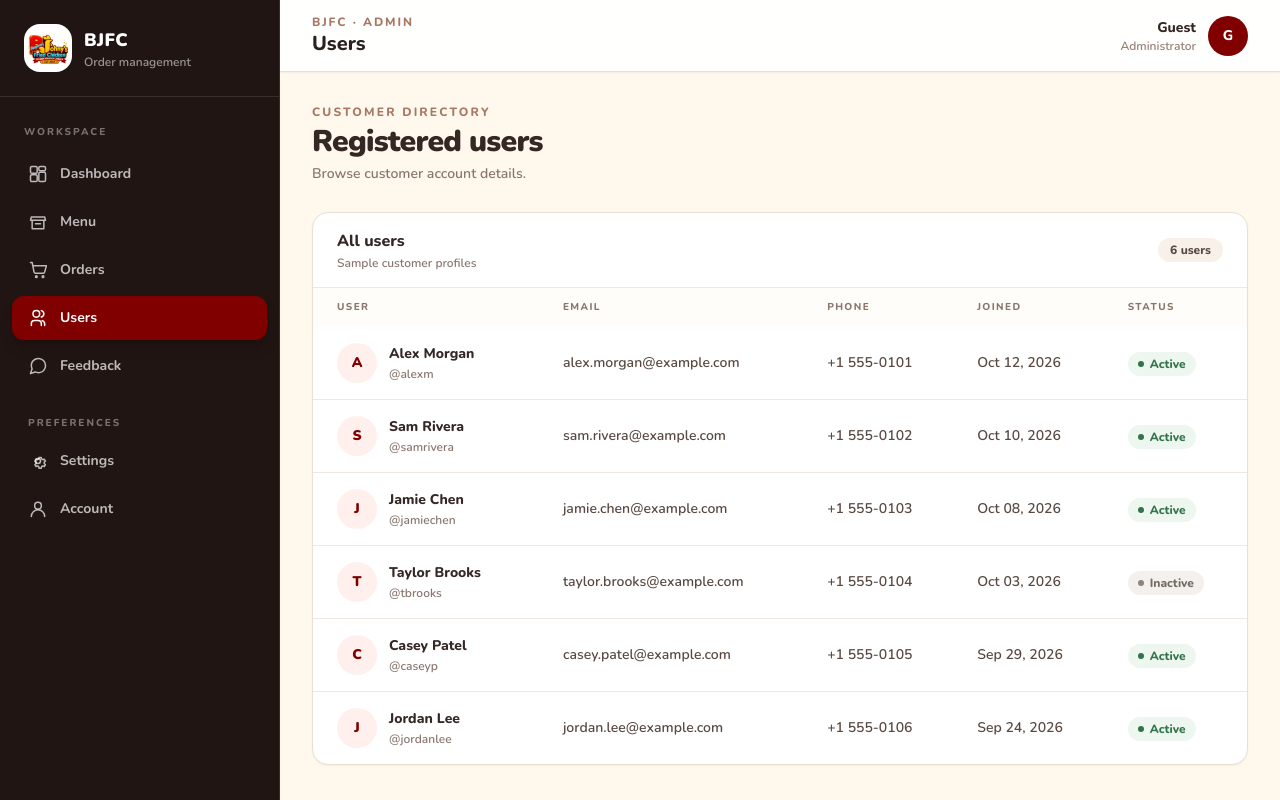
After one commit to khianvictorycalderon/BJFC-Order-Management-System, a Django app: page /admin-panel/users in a window 1280 px wide. The commit adds this page. Run offline with Django 5.2, Linux system fonts and the light colour scheme.

Commit message:
Added registered users page

```diff
--- a/pages/templates/private/layout/admin/sidebar.html
+++ b/pages/templates/private/layout/admin/sidebar.html
@@ -28,6 +28,10 @@
             <svg class="h-5 w-5 shrink-0" viewBox="0 0 24 24" fill="none" stroke="currentColor" stroke-width="1.8" stroke-linecap="round" stroke-linejoin="round"><path d="M3 3h2l2.2 11.2a2 2 0 0 0 2 1.6h8.9a2 2 0 0 0 2-1.6L22 7H6"/><circle cx="10" cy="20" r="1"/><circle cx="18" cy="20" r="1"/></svg>
             Orders
         </a>
+        <a href="{% url 'admin_users' %}" {% if request.resolver_match.url_name == 'admin_users' %}aria-current="page"{% endif %} class="group flex items-center gap-3 rounded-xl px-4 py-3 text-sm font-bold transition {% if request.resolver_match.url_name == 'admin_users' %}bg-[#800000] text-white shadow-lg shadow-black/15{% else %}text-white/70 hover:bg-white/10 hover:text-white{% endif %}">
+            <svg class="h-5 w-5 shrink-0" viewBox="0 0 24 24" fill="none" stroke="currentColor" stroke-width="1.8" stroke-linecap="round" stroke-linejoin="round"><path d="M16 21v-2a4 4 0 0 0-4-4H8a4 4 0 0 0-4 4v2"/><circle cx="10" cy="7" r="4"/><path d="M20 21v-2a4 4 0 0 0-3-3.87M16 3.13a4 4 0 0 1 0 7.75"/></svg>
+            Users
+        </a>
         <a href="{% url 'admin_feedback' %}" {% if request.resolver_match.url_name == 'admin_feedback' %}aria-current="page"{% endif %} class="group flex items-center gap-3 rounded-xl px-4 py-3 text-sm font-bold transition {% if request.resolver_match.url_name == 'admin_feedback' %}bg-[#800000] text-white shadow-lg shadow-black/15{% else %}text-white/70 hover:bg-white/10 hover:text-white{% endif %}">
             <svg class="h-5 w-5 shrink-0" viewBox="0 0 24 24" fill="none" stroke="currentColor" stroke-width="1.8" stroke-linecap="round" stroke-linejoin="round"><path d="M21 11.5a8.4 8.4 0 0 1-.9 3.8 8.5 8.5 0 0 1-7.6 4.7 8.4 8.4 0 0 1-3.8-.9L3 21l1.9-5.7a8.4 8.4 0 0 1-.9-3.8A8.5 8.5 0 0 1 8.7 3.9a8.4 8.4 0 0 1 3.8-.9h.5a8.5 8.5 0 0 1 8 8v.5Z"/></svg>
             Feedback
--- /dev/null
+++ b/pages/templates/private/layout/admin/users.html
@@ -0,0 +1,72 @@
+{% extends "private/layout/admin/base.html" %}
+{% load static %}
+
+{% block title %}Registered Users{% endblock %}
+{% block page_heading %}Users{% endblock %}
+
+{% block content %}
+<div class="space-y-7">
+    <div class="flex flex-col gap-4 sm:flex-row sm:items-end sm:justify-between">
+        <div>
+            <p class="text-xs font-extrabold uppercase tracking-[0.18em] text-[#a87864]">Customer directory</p>
+            <h2 class="mt-1 text-3xl font-black tracking-tight text-[#342724]">Registered users</h2>
+            <p class="mt-1 text-sm font-semibold text-[#89776e]">Browse customer account details.</p>
+        </div>
+    </div>
+
+    <section class="overflow-hidden rounded-2xl border border-[#eadfd2] bg-white shadow-sm">
+        <div class="flex flex-col gap-1 border-b border-[#f0e8df] px-5 py-4 sm:flex-row sm:items-center sm:justify-between sm:px-6">
+            <div>
+                <h3 class="font-extrabold text-[#342724]">All users</h3>
+                <p class="mt-0.5 text-xs font-semibold text-[#89776e]">Sample customer profiles</p>
+            </div>
+            <span class="inline-flex w-fit items-center rounded-full bg-[#f7f1e9] px-3 py-1 text-xs font-extrabold text-[#594941]">{{ users|length }} users</span>
+        </div>
+
+        <div class="overflow-x-auto">
+            <table class="w-full min-w-[760px] border-collapse text-left">
+                <thead class="bg-[#fffdfa]">
+                    <tr>
+                        <th scope="col" class="px-5 py-3 text-[10px] font-extrabold uppercase tracking-[0.14em] text-[#89776e] sm:px-6">User</th>
+                        <th scope="col" class="px-5 py-3 text-[10px] font-extrabold uppercase tracking-[0.14em] text-[#89776e]">Email</th>
+                        <th scope="col" class="px-5 py-3 text-[10px] font-extrabold uppercase tracking-[0.14em] text-[#89776e]">Phone</th>
+                        <th scope="col" class="px-5 py-3 text-[10px] font-extrabold uppercase tracking-[0.14em] text-[#89776e]">Joined</th>
+                        <th scope="col" class="px-5 py-3 text-[10px] font-extrabold uppercase tracking-[0.14em] text-[#89776e]">Status</th>
+                    </tr>
+                </thead>
+                <tbody class="divide-y divide-[#f0e8df]">
+                    {% for user in users %}
+                    <tr class="transition hover:bg-[#fffdfa]">
+                        <td class="px-5 py-4 sm:px-6">
+                            <div class="flex items-center gap-3">
+                                <span class="flex h-10 w-10 shrink-0 items-center justify-center rounded-full bg-[#fff0ed] text-sm font-black text-[#800000]" aria-hidden="true">{{ user.name|slice:":1" }}</span>
+                                <span>
+                                    <span class="block text-sm font-extrabold text-[#342724]">{{ user.name }}</span>
+                                    <span class="mt-0.5 block text-xs font-semibold text-[#89776e]">@{{ user.username }}</span>
+                                </span>
+                            </div>
+                        </td>
+                        <td class="px-5 py-4 text-sm font-semibold text-[#594941]">{{ user.email }}</td>
+                        <td class="px-5 py-4 text-sm font-semibold text-[#594941]">{{ user.phone }}</td>
+                        <td class="px-5 py-4 text-sm font-semibold text-[#594941]">{{ user.joined }}</td>
+                        <td class="px-5 py-4">
+                            {% if user.status == "Active" %}
+                            <span class="inline-flex items-center gap-1.5 rounded-full bg-[#edf7ef] px-2.5 py-1 text-xs font-extrabold text-[#32744a]">
+                                <span class="h-1.5 w-1.5 rounded-full bg-[#32744a]"></span>
+                                {{ user.status }}
+                            </span>
+                            {% else %}
+                            <span class="inline-flex items-center gap-1.5 rounded-full bg-[#f3f0ed] px-2.5 py-1 text-xs font-extrabold text-[#746b65]">
+                                <span class="h-1.5 w-1.5 rounded-full bg-[#8f837b]"></span>
+                                {{ user.status }}
+                            </span>
+                            {% endif %}
+                        </td>
+                    </tr>
+                    {% endfor %}
+                </tbody>
+            </table>
+        </div>
+    </section>
+</div>
+{% endblock %}
--- a/pages/urls.py
+++ b/pages/urls.py
@@ -20,6 +20,8 @@ urlpatterns = [
     path("admin-panel/menu/", views.admin_menu, name="admin_menu"),
     path("admin-panel/orders/", views.admin_orders, name="admin_orders"),
     path("admin-panel/feedback/", views.admin_feedback, name="admin_feedback"),
+    path("admin-panel/users", views.admin_users, name="admin_users"),
+    path("admin-panel/users/", views.admin_users),
     path("admin-panel/settings/", RedirectView.as_view(pattern_name="admin_settings_home"), name="admin_settings"),
     path("admin-panel/settings/home/", views.admin_settings_home, name="admin_settings_home"),
     path("admin-panel/settings/about/", views.admin_settings_about, name="admin_settings_about"),
--- a/pages/views.py
+++ b/pages/views.py
@@ -102,6 +102,60 @@ def admin_feedback(req):
     return render(req, "private/layout/admin/feedback.html")
 
 
+def admin_users(req):
+    users = [
+        {
+            "name": "Alex Morgan",
+            "username": "alexm",
+            "email": "alex.morgan@example.com",
+            "phone": "+1 555-0101",
+            "joined": "Oct 12, 2026",
+            "status": "Active",
+        },
+        {
+            "name": "Sam Rivera",
+            "username": "samrivera",
+            "email": "sam.rivera@example.com",
+            "phone": "+1 555-0102",
+            "joined": "Oct 10, 2026",
+            "status": "Active",
+        },
+        {
+            "name": "Jamie Chen",
+            "username": "jamiechen",
+            "email": "jamie.chen@example.com",
+            "phone": "+1 555-0103",
+            "joined": "Oct 08, 2026",
+            "status": "Active",
+        },
+        {
+            "name": "Taylor Brooks",
+            "username": "tbrooks",
+            "email": "taylor.brooks@example.com",
+            "phone": "+1 555-0104",
+            "joined": "Oct 03, 2026",
+            "status": "Inactive",
+        },
+        {
+            "name": "Casey Patel",
+            "username": "caseyp",
+            "email": "casey.patel@example.com",
+            "phone": "+1 555-0105",
+            "joined": "Sep 29, 2026",
+            "status": "Active",
+        },
+        {
+            "name": "Jordan Lee",
+            "username": "jordanlee",
+            "email": "jordan.lee@example.com",
+            "phone": "+1 555-0106",
+            "joined": "Sep 24, 2026",
+            "status": "Active",
+        },
+    ]
+    return render(req, "private/layout/admin/users.html", {"users": users})
+
+
 def admin_settings_home(req):
     return render(req, "private/layout/admin/settings_home.html")
 
```
